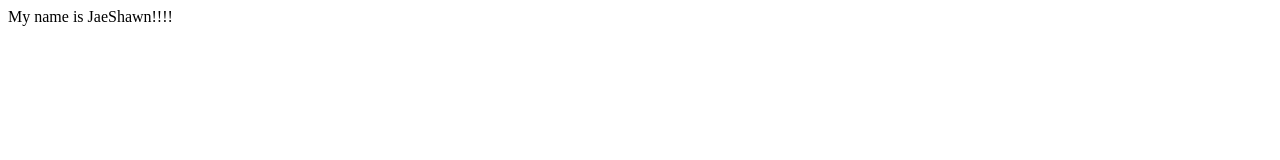
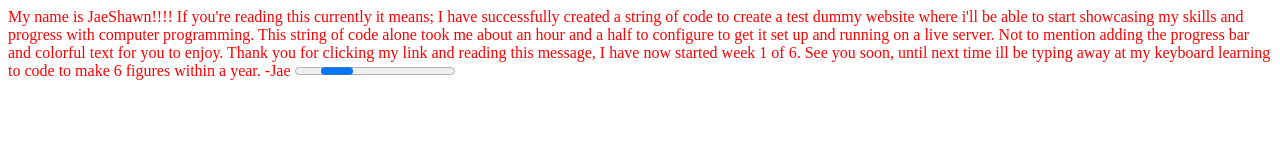
Before and after one commit to Po7317/Coding, a plain HTML site: page index.html in a window 1280 px wide. Drawn offline with Linux system fonts and the light colour scheme.

Commit message:
colorful welcome introduction added

```diff
--- a/index.html
+++ b/index.html
@@ -5,10 +5,16 @@
     <meta http-equiv="X-UA-Compatible" content="IE=edge">
     <meta name="viewport" content="width=device-width, initial-scale=1.0">
     <title>Document</title>
+    <link rel="stylesheet" href="styles.css">
 </head>
 <body>
 
-    My name is JaeShawn!!!!
+    My name is JaeShawn!!!! If you're reading this currently it means;
+    I have successfully created a string of code to create a test dummy website where i'll be able to start showcasing my skills and progress with computer programming.
+    This string of code alone took me about an hour and a half to configure to get it set up and running on a live server.
+    Not to mention adding the progress bar and colorful text for you to enjoy. Thank you for clicking my link and reading this message, I have now started week 1 of 6.
+    See you soon, until next time ill be typing away at my keyboard learning to code to make 6 figures within a year.
+    -Jae <progress></progress>
 </body>
 
 </html>
```
Also changed, not shown: styles.css (renamed from 1/styles.css).
